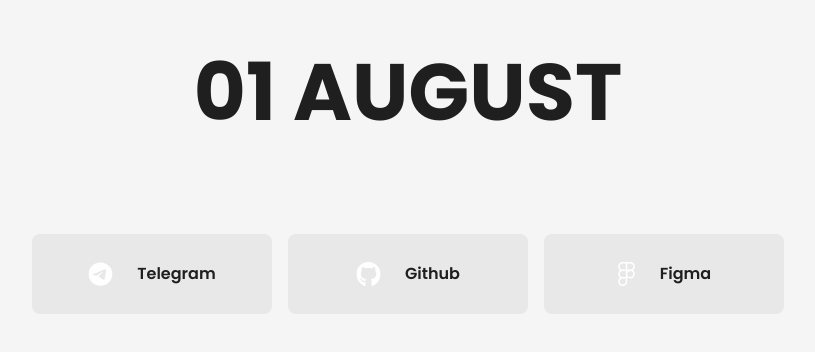
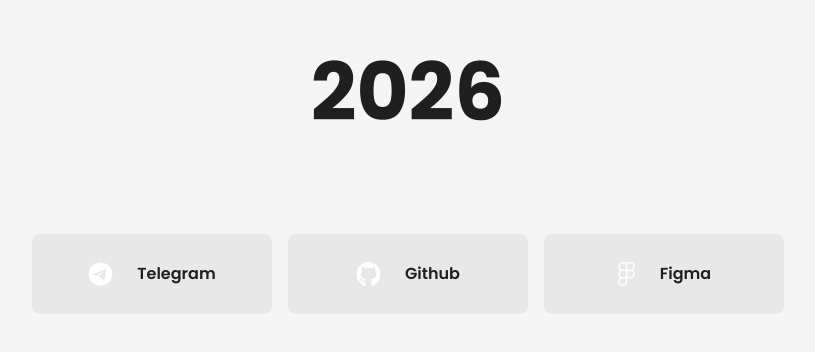
Before and after one commit to dmytropolizhai/polizhai-website, a React (Vite) app in the folder website/: page / in a window 1280 px wide. Shown: the part 264-616 px from the top of the page, without its empty margins (232-1047 px from the left). Built offline with nearby package versions, Linux system fonts and the light colour scheme.

Commit message:
feat(date): Change date to deploy to 2025

```diff
--- a/website/src/pages/coming-soon/index.tsx
+++ b/website/src/pages/coming-soon/index.tsx
@@ -1,8 +1,5 @@
-import './index.scss'
-
-import { DateToDeploy, SourceList,
-    ThemeButton,
-    type SourceProps } from './ui/'
+import './index.css'
+import { DateToDeploy, SourceList, type SourceProps } from './ui/'
 import { Source } from "./ui/Source/Source.tsx";
 
 export const ComingSoon = () => {
@@ -14,14 +11,12 @@ export const ComingSoon = () => {
 
     return (
         <section id="coming-soon">
-            <DateToDeploy>01 AUGUST</DateToDeploy>
+            <DateToDeploy>2026</DateToDeploy>
             <SourceList>
                 {sources.map((source: SourceProps) => (
                     <Source key={source.id} {...source}/>
                 ))}
             </SourceList>
-
-            <ThemeButton darkIcon='assets/moon.svg' lightIcon='assets/sun.svg' />
         </section>
     );
 }
```
Also changed, not shown: website/src/pages/coming-soon/index.css (renamed from website/src/pages/coming-soon/index.scss).
